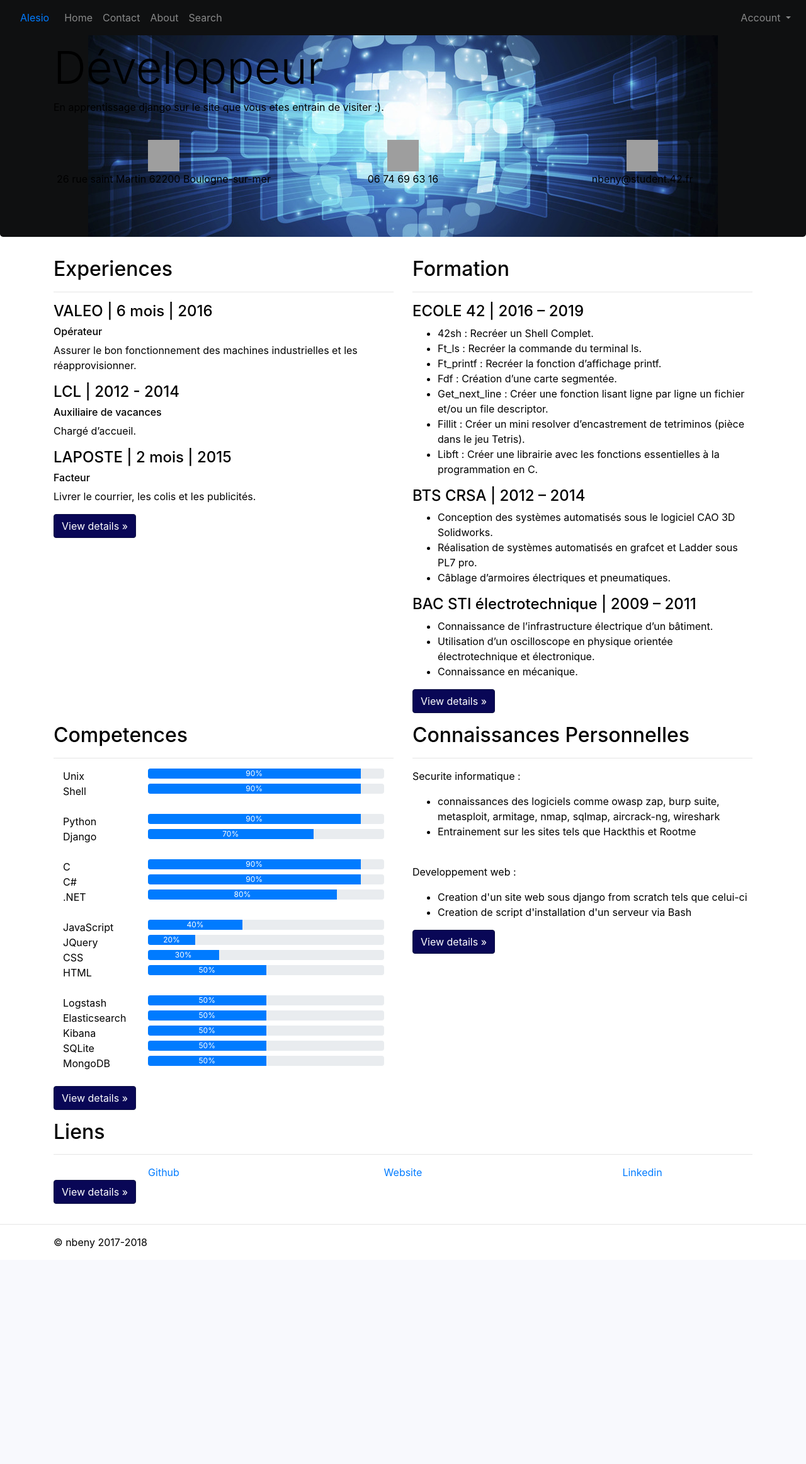
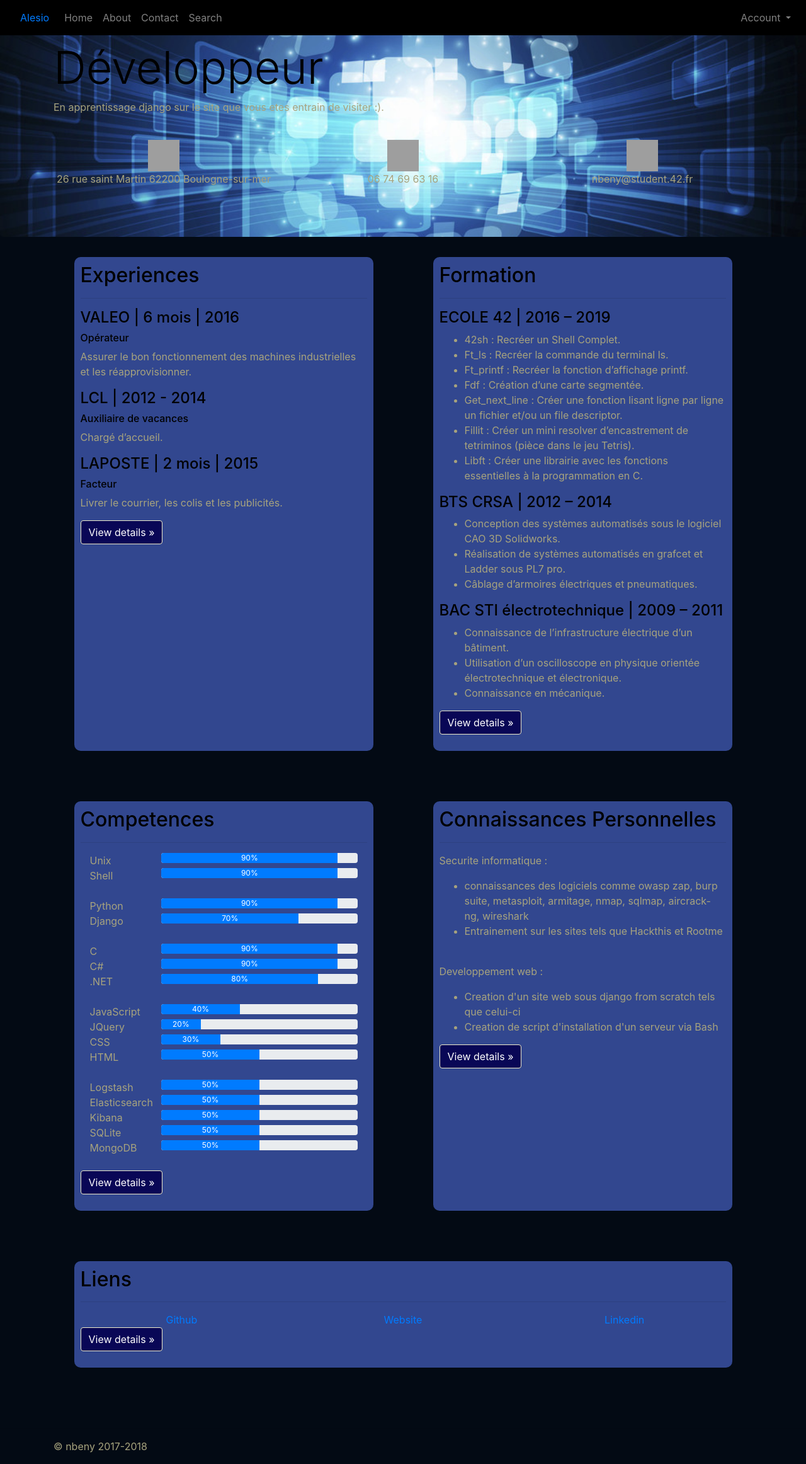
Before and after one commit to nbeny/PortFolio, a Django app: page / in a window 1280 px wide. Shown: the whole page at 63% size. Before the commit the page ends 1982 px from the top, so only its background shows below. Run offline with Django 3.2, Linux system fonts and the light colour scheme; some libraries are stand-ins or nearby versions; grey boxes are pictures that could not be loaded.

Commit message:
added disign

```diff
--- a/PortFolio/static/css/main.css
+++ b/PortFolio/static/css/main.css
@@ -1,7 +1,11 @@
 /* Change class of bootstrap3 */
 
+.color-important {
+    background-color: #030a14;
+}
+
 .bg-dark {
-    background-color: #0f1011 !important;
+    background-color: #000 !important;
 }
 
 .attachment {
@@ -14,7 +18,7 @@
     color: #4a58ff;
     background-color: transparent;
     background-image: none;
-    border-color: #3f60ef;
+    border-color: #A7A37E;
 
 }
 
@@ -22,7 +26,7 @@
 
     color: #fff;
     background-color: #17155a;
-    border-color: #000560;
+    border-color: #A7A37E;
 
 }
 
@@ -30,26 +34,62 @@
 
     color: #fff;
     background-color: #090756;
-    border-color: #0d0f42;
+    border-color: #EFECCA;
 
 }
 
 .jumbotron {
-    background-color: #0f1011;
+    background-color: #375D81;
     background-image:url(../img/web-connections-convert.jpg);
     background-repeat: no-repeat;
     background-position: center;
     padding: 4rem 2rem;
+    background-size: cover;
 }
+
+.space-div {
+    display: flex;
+    justify-content: space-around;
+}
+
+.margin-bot-div {
+    margin-bottom: 80px;
+}
+
+h1, h2, h3, h4, h5, h6 {
+    color: #000;
+}
+
+.width-form {
+    width: 40%;
+    max-width: 800px;
+    margin: 0 30%;
+}
+
+/* Change base of CSS */
 
 body {
     font-family: -apple-system, BlinkMacSystemFont, "Segoe UI", Roboto, "Helvetica Neue", Arial, sans-serif, "Apple Color Emoji", "Segoe UI Emoji", "Segoe UI Symbol", "Noto Color Emoji";
     font-size: 1rem;
     font-weight: 400;
     line-height: 1.5;
-    color: #000;
+    color: #A7A37E;
     text-align: left;
 
+}
+
+.div-style-for-me {
+    background-color: #32478F;
+    border-radius: 10px;
+    padding-top: 2px;
+    padding-left: 2px;
+    padding-right: 2px;
+    padding-bottom: 2px;
+}
+
+.padding-for-me {
+    padding: 10px 10px; /* 2 valeurs */
+    /*padding: 10px 10px 10px; 3 valeurs */
 }
 
 /* Images background possibility classes */
--- a/PortFolio/templates/account/login.html
+++ b/PortFolio/templates/account/login.html
@@ -34,7 +34,7 @@
   <a href="{{ signup_url }}">sign up</a> first.{% endblocktrans %}</p>
 {% endif %}
 
-<form class="login" method="POST" action="{% url 'account_login' %}">
+<form class="login" class="width-form" method="POST" action="{% url 'account_login' %}">
   {% csrf_token %}
   {{ form|crispy }}
   {% if redirect_field_value %}
--- a/PortFolio/templates/account/logout.html
+++ b/PortFolio/templates/account/logout.html
@@ -9,7 +9,7 @@
 
 <p>{% trans 'Are you sure you want to sign out?' %}</p>
 
-<form method="post" action="{% url 'account_logout' %}">
+<form class="width-form" method="post" action="{% url 'account_logout' %}">
   {% csrf_token %}
   {% if redirect_field_value %}
   <input type="hidden" name="{{ redirect_field_name }}" value="{{ redirect_field_value }}"/>
--- a/PortFolio/templates/account/password_reset.html
+++ b/PortFolio/templates/account/password_reset.html
@@ -14,7 +14,7 @@
 
     <p>{% trans "Forgotten your password? Enter your e-mail address below, and we'll send you an e-mail allowing you to reset it." %}</p>
 
-    <form method="POST" action="{% url 'account_reset_password' %}" class="password_reset">
+    <form class="width-form" method="POST" action="{% url 'account_reset_password' %}" class="password_reset">
         {% csrf_token %}
         {{ form.as_p }}
         <input type="btn btn-default submit" value="{% trans 'Reset My Password' %}" />
--- a/PortFolio/templates/account/signup.html
+++ b/PortFolio/templates/account/signup.html
@@ -10,7 +10,7 @@
 
 <p>{% blocktrans %}Already have an account? Then please <a href="{{ login_url }}">sign in</a>.{% endblocktrans %}</p>
 
-<form class="signup" id="signup_form" method="post" action="{% url 'account_signup' %}">
+<form class="width-form" class="signup" id="signup_form" method="post" action="{% url 'account_signup' %}">
   {% csrf_token %}
   {{ form|crispy }}
   {% if redirect_field_value %}
--- a/PortFolio/templates/base.html
+++ b/PortFolio/templates/base.html
@@ -20,7 +20,7 @@
     <link rel="stylesheet" href="{% static 'css/main.css' %}">
 </head>
 
-<body>
+<body class="color-important">
 
 <main role="main">
     {% include 'navbar.html' %}
--- a/PortFolio/templates/contact.html
+++ b/PortFolio/templates/contact.html
@@ -10,7 +10,7 @@
 
 {% endif %}
 {% if form %}
-<form method="POST" action=""> {% csrf_token %}
+<form class="width-form" method="POST" action=""> {% csrf_token %}
     {{ form|crispy }}
     <input type="submit" value="submit form" class="btn btn-default" />
 </form>
--- a/PortFolio/templates/container.html
+++ b/PortFolio/templates/container.html
@@ -1,7 +1,7 @@
 <div class="container">
     <!-- Example row of columns -->
-  <div class="row">
-    <div class="col-md-6">
+    <div class="row space-div">
+        <div class="col-md-5 margin-bot-div div-style-for-me padding-for-me">
             <h2>Experiences</h2>
             <hr>
             <div>
@@ -21,7 +21,7 @@
             </div>
             <p><a class="btn btn-secondary" href="#" role="button">View details &raquo;</a></p>
         </div>
-    <div class="col-md-6">
+        <div class="col-md-5 margin-bot-div div-style-for-me padding-for-me">
             <h2>Formation</h2>
             <hr>
             <div>
@@ -31,7 +31,8 @@
                     <li>Ft_ls : Recréer la commande du terminal ls.</li>
                     <li>Ft_printf : Recréer la fonction d’affichage printf.</li>
                     <li>Fdf : Création d’une carte segmentée.</li>
-          <li>Get_next_line : Créer une fonction lisant ligne par ligne un fichier et/ou un file descriptor.</li>
+                    <li>Get_next_line : Créer une fonction lisant ligne par ligne un fichier et/ou un file descriptor.
+                    </li>
                     <li>Fillit : Créer un mini resolver d’encastrement de tetriminos (pièce dans le jeu Tetris).</li>
                     <li>Libft : Créer une librairie avec les fonctions essentielles à la programmation en C.</li>
                 </ul>
@@ -50,7 +51,7 @@
                 <p><a class="btn btn-secondary" href="#" role="button">View details &raquo;</a></p>
             </div>
         </div>
-    <div class="col-md-6">
+        <div class="col-md-5 margin-bot-div div-style-for-me padding-for-me">
             <h2>Competences</h2>
             <hr>
             <div class="container">
@@ -60,7 +61,8 @@
                     </div>
                     <div class="col-md-9">
                         <div class="progress">
-              <div class="progress-bar" role="progressbar" aria-valuenow="90" aria-valuemin="0" aria-valuemax="100"
+                            <div class="progress-bar" role="progressbar" aria-valuenow="90" aria-valuemin="0"
+                                 aria-valuemax="100"
                                  style="width: 90%;">
                                 90%
                                 <span class="sr-only">90%</span>
@@ -73,7 +75,8 @@
                     </div>
                     <div class="col-md-9">
                         <div class="progress">
-              <div class="progress-bar" role="progressbar" aria-valuenow="90" aria-valuemin="0" aria-valuemax="100"
+                            <div class="progress-bar" role="progressbar" aria-valuenow="90" aria-valuemin="0"
+                                 aria-valuemax="100"
                                  style="width: 90%;">
                                 90%
                                 <span class="sr-only">90%</span>
@@ -91,7 +94,8 @@
                     </div>
                     <div class="col-md-9">
                         <div class="progress">
-              <div class="progress-bar" role="progressbar" aria-valuenow="90" aria-valuemin="0" aria-valuemax="100"
+                            <div class="progress-bar" role="progressbar" aria-valuenow="90" aria-valuemin="0"
+                                 aria-valuemax="100"
                                  style="width: 90%;">
                                 90%
                                 <span class="sr-only">90%</span>
@@ -104,7 +108,8 @@
                     </div>
                     <div class="col-md-9">
                         <div class="progress">
-              <div class="progress-bar" role="progressbar" aria-valuenow="70" aria-valuemin="0" aria-valuemax="100"
+                            <div class="progress-bar" role="progressbar" aria-valuenow="70" aria-valuemin="0"
+                                 aria-valuemax="100"
                                  style="width: 70%;">
                                 70%
                                 <span class="sr-only">70%</span>
@@ -121,7 +126,8 @@
                     </div>
                     <div class="col-md-9">
                         <div class="progress">
-              <div class="progress-bar" role="progressbar" aria-valuenow="90" aria-valuemin="0" aria-valuemax="100"
+                            <div class="progress-bar" role="progressbar" aria-valuenow="90" aria-valuemin="0"
+                                 aria-valuemax="100"
                                  style="width: 90%;">
                                 90%
                                 <span class="sr-only">90%</span>
@@ -134,7 +140,8 @@
                     </div>
                     <div class="col-md-9">
                         <div class="progress">
-              <div class="progress-bar" role="progressbar" aria-valuenow="90" aria-valuemin="0" aria-valuemax="100"
+                            <div class="progress-bar" role="progressbar" aria-valuenow="90" aria-valuemin="0"
+                                 aria-valuemax="100"
                                  style="width: 90%;">
                                 90%
                                 <span class="sr-only">90%</span>
@@ -147,7 +154,8 @@
                     </div>
                     <div class="col-md-9">
                         <div class="progress">
-              <div class="progress-bar" role="progressbar" aria-valuenow="80" aria-valuemin="0" aria-valuemax="100"
+                            <div class="progress-bar" role="progressbar" aria-valuenow="80" aria-valuemin="0"
+                                 aria-valuemax="100"
                                  style="width: 80%;">
                                 80%
                                 <span class="sr-only">80%</span>
@@ -165,7 +173,8 @@
                     </div>
                     <div class="col-md-9">
                         <div class="progress">
-              <div class="progress-bar" role="progressbar" aria-valuenow="40" aria-valuemin="0" aria-valuemax="100"
+                            <div class="progress-bar" role="progressbar" aria-valuenow="40" aria-valuemin="0"
+                                 aria-valuemax="100"
                                  style="width: 40%;">
                                 40%
                                 <span class="sr-only">40%</span>
@@ -178,7 +187,8 @@
                     </div>
                     <div class="col-md-9">
                         <div class="progress">
-              <div class="progress-bar" role="progressbar" aria-valuenow="20" aria-valuemin="0" aria-valuemax="100"
+                            <div class="progress-bar" role="progressbar" aria-valuenow="20" aria-valuemin="0"
+                                 aria-valuemax="100"
                                  style="width: 20%;">
                                 20%
                                 <span class="sr-only">20%</span>
@@ -191,7 +201,8 @@
                     </div>
                     <div class="col-md-9">
                         <div class="progress">
-              <div class="progress-bar" role="progressbar" aria-valuenow="30" aria-valuemin="0" aria-valuemax="100"
+                            <div class="progress-bar" role="progressbar" aria-valuenow="30" aria-valuemin="0"
+                                 aria-valuemax="100"
                                  style="width: 30%;">
                                 30%
                                 <span class="sr-only">30%</span>
@@ -204,7 +215,8 @@
                     </div>
                     <div class="col-md-9">
                         <div class="progress">
-              <div class="progress-bar" role="progressbar" aria-valuenow="50" aria-valuemin="0" aria-valuemax="100"
+                            <div class="progress-bar" role="progressbar" aria-valuenow="50" aria-valuemin="0"
+                                 aria-valuemax="100"
                                  style="width: 50%;">
                                 50%
                                 <span class="sr-only">50%</span>
@@ -222,7 +234,8 @@
                     </div>
                     <div class="col-md-9">
                         <div class="progress">
-              <div class="progress-bar" role="progressbar" aria-valuenow="50" aria-valuemin="0" aria-valuemax="100"
+                            <div class="progress-bar" role="progressbar" aria-valuenow="50" aria-valuemin="0"
+                                 aria-valuemax="100"
                                  style="width: 50%;">
                                 50%
                                 <span class="sr-only">50%</span>
@@ -235,7 +248,8 @@
                     </div>
                     <div class="col-md-9">
                         <div class="progress">
-              <div class="progress-bar" role="progressbar" aria-valuenow="50" aria-valuemin="0" aria-valuemax="100"
+                            <div class="progress-bar" role="progressbar" aria-valuenow="50" aria-valuemin="0"
+                                 aria-valuemax="100"
                                  style="width: 50%;">
                                 50%
                                 <span class="sr-only">50%</span>
@@ -248,7 +262,8 @@
                     </div>
                     <div class="col-md-9">
                         <div class="progress">
-              <div class="progress-bar" role="progressbar" aria-valuenow="50" aria-valuemin="0" aria-valuemax="100"
+                            <div class="progress-bar" role="progressbar" aria-valuenow="50" aria-valuemin="0"
+                                 aria-valuemax="100"
                                  style="width: 50%;">
                                 50%
                                 <span class="sr-only">50%</span>
@@ -261,7 +276,8 @@
                     </div>
                     <div class="col-md-9">
                         <div class="progress">
-              <div class="progress-bar" role="progressbar" aria-valuenow="50" aria-valuemin="0" aria-valuemax="100"
+                            <div class="progress-bar" role="progressbar" aria-valuenow="50" aria-valuemin="0"
+                                 aria-valuemax="100"
                                  style="width: 50%;">
                                 50%
                                 <span class="sr-only">50%</span>
@@ -274,7 +290,8 @@
                     </div>
                     <div class="col-md-9">
                         <div class="progress">
-              <div class="progress-bar" role="progressbar" aria-valuenow="50" aria-valuemin="0" aria-valuemax="100"
+                            <div class="progress-bar" role="progressbar" aria-valuenow="50" aria-valuemin="0"
+                                 aria-valuemax="100"
                                  style="width: 50%;">
                                 50%
                                 <span class="sr-only">50%</span>
@@ -286,13 +303,15 @@
             <br>
             <p><a class="btn btn-secondary" href="#" role="button">View details &raquo;</a></p>
         </div>
-    <div class="col-md-6">
+        <div class="col-md-5 margin-bot-div div-style-for-me padding-for-me">
             <h2>Connaissances Personnelles</h2>
             <hr>
             <p>Securite informatique : </p>
             <ul>
-        <li>connaissances des logiciels comme owasp zap, burp suite, metasploit, armitage, nmap, sqlmap, aircrack-ng,
-          wireshark</li>
+                <li>connaissances des logiciels comme owasp zap, burp suite, metasploit, armitage, nmap, sqlmap,
+                    aircrack-ng,
+                    wireshark
+                </li>
                 <li>Entrainement sur les sites tels que Hackthis et Rootme</li>
             </ul>
             <br>
@@ -303,7 +322,7 @@
             </ul>
             <p><a class="btn btn-secondary" href="#" role="button">View details &raquo;</a></p>
         </div>
-    <div class="col-md-12">
+        <div class="col-md-11 margin-bot-div div-style-for-me padding-for-me">
             <h2>Liens</h2>
             <hr>
             <center>
--- a/PortFolio/templates/navbar.html
+++ b/PortFolio/templates/navbar.html
@@ -14,13 +14,13 @@
 
         <ul class="navbar-nav mr-auto">
             <li class="nav-item {% if request.path == home %}active{% endif %}">
-                <a class="nav-link" href="{% url 'home' %}">Home</a>
+                <a class="nav-link" href="#">Home</a>
+            </li>
+            <li class="nav-item {% if request.path == about %}active{% endif %}">
+                <a class="nav-link" href="{% url 'about' %}">About</a>
             </li>
             <li class="nav-item {% if request.path == contact %}active{% endif %}">
                 <a class="nav-link" href="{% url 'contact' %}">Contact</a>
-            </li>
-            <li class="nav-item {% if request.path == about %}active{% endif %}">
-                <a class="nav-link" href="{% url 'about' %}">About</a>
             </li>
             <li class="nav-item {% if request.path == search %}active{% endif %}">
                 <a class="nav-link" href="{% url 'search' %}">Search</a>
@@ -29,7 +29,7 @@
         <ul class="navbar-nav navbar-right">
             <a class="nav-link dropdown-toggle" href="#" id="navbarDropdown" role="button" data-toggle="dropdown"
                aria-haspopup="true" aria-expanded="false"> Account </a>
-            <div class="dropdown-menu" aria-labelledby="navbarDropdown">
+            <div class="dropdown-menu dropdown-right" aria-labelledby="navbarDropdown">
                 {% if not request.user.is_authenticated %}
                 <a class="dropdown-item" href="{% url 'account_signup' %}">Signup</a>
                 <a class="dropdown-item" href="{% url 'account_login' %}">Login</a>
--- a/PortFolio/templates/search.html
+++ b/PortFolio/templates/search.html
@@ -3,7 +3,7 @@
 
 {% block jumbotron %}
 <h1>Fast Search</h1>
-<form method="get">
+<form class="width-form" method="get">
     {{ form|crispy }}
     <input id="q" name="q" type="text" placeholder="your search...">
 </form>
```
Also changed, not shown: 2 other files. Lines whose indentation alone changed are shown as unchanged.
